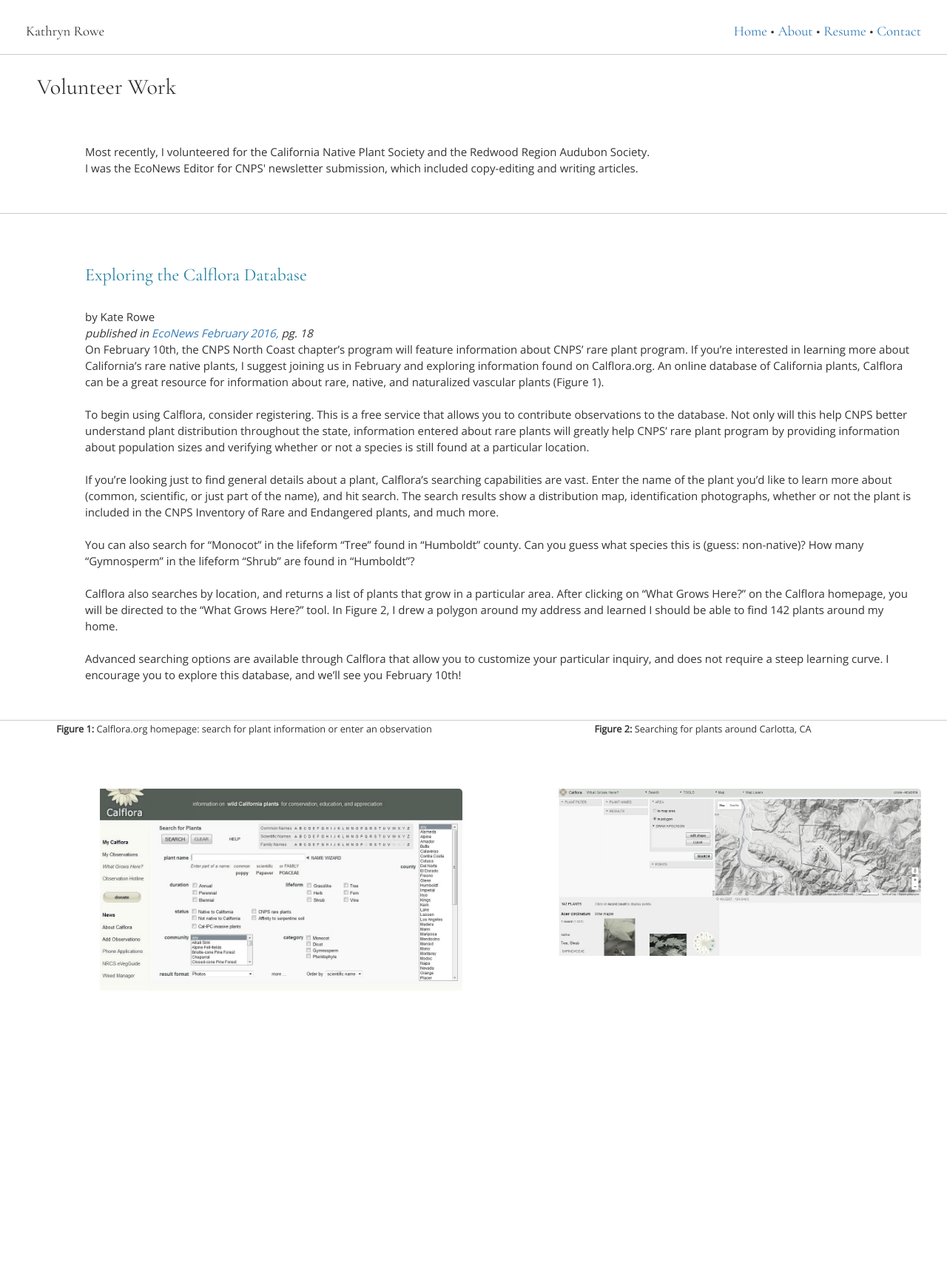
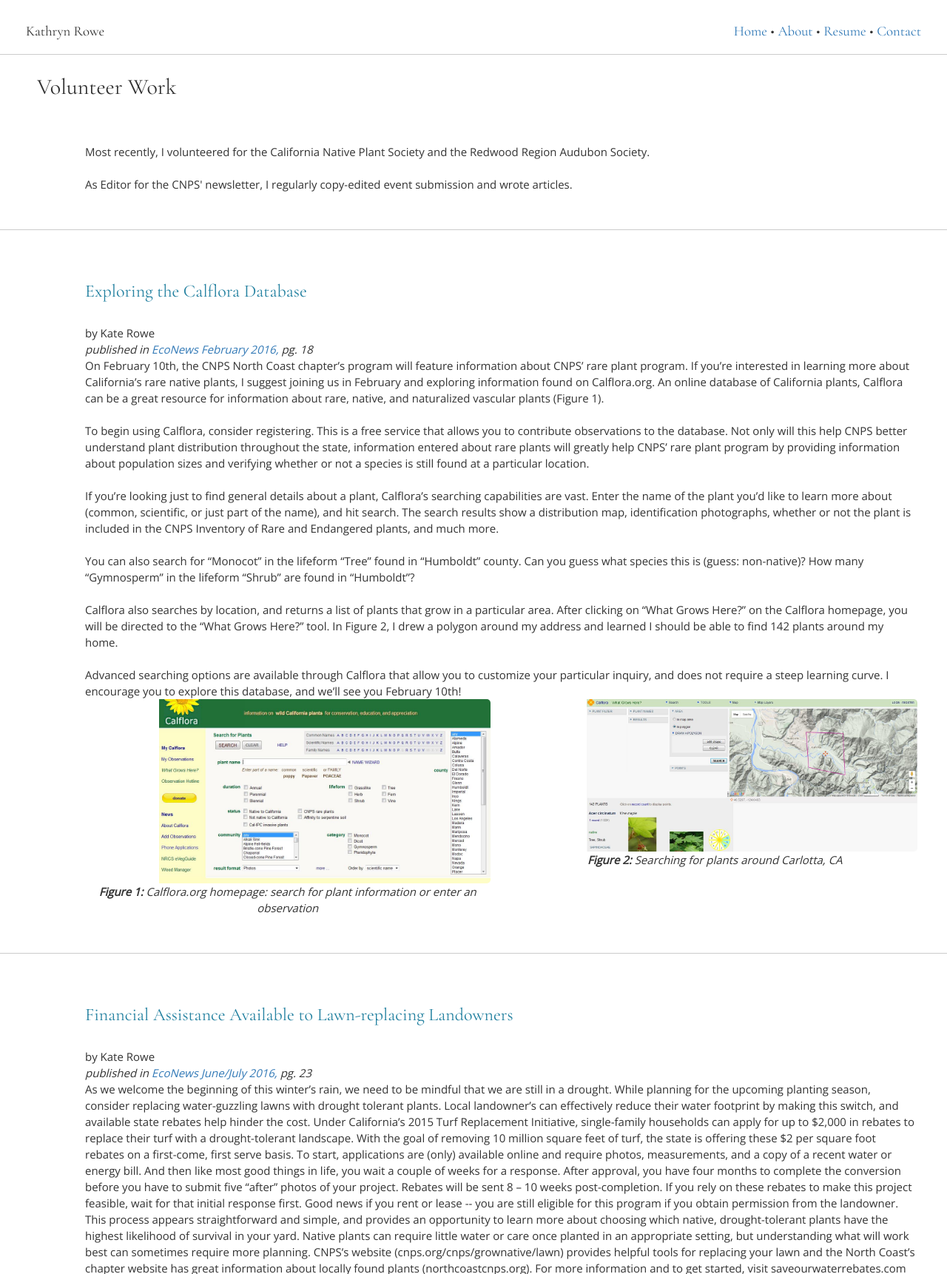
Before and after one commit to kathryn-rowe/Kathryn-Rowe-portfolio, a Flask app: page /volunteer in a window 1280 px wide. Shown: the top 1722 px of the page at 74% size. Before the commit the page ends 1332 px from the top, so only its background shows below. Run offline with Flask 2, Linux system fonts and the light colour scheme; some libraries are stand-ins or nearby versions.

Commit message:
Added a CNPS article; changed hackathon pic

```diff
--- a/templates/volunteer.html
+++ b/templates/volunteer.html
@@ -16,8 +16,8 @@
     </div>
 
     <div class="row" id="photo-row">
-        <div class="col-xs-12 col-md-12 col-lg-12">Most recently, I volunteered for the California Native Plant Society and the Redwood Region Audubon Society.<br>
-        I was the EcoNews Editor for CNPS' newsletter submission, which included copy-editing and writing articles.<br>
+        <div class="col-xs-12 col-md-12 col-lg-12">Most recently, I volunteered for the California Native Plant Society and the Redwood Region Audubon Society.<br><br>
+        As Editor for the CNPS' newsletter, I regularly copy-edited event submission and wrote articles.
         </div>
     </div>
 
@@ -32,25 +32,29 @@
         Calflora also searches by location, and returns a list of plants that grow in a particular area. After clicking on “What Grows Here?” on the Calflora homepage, you will be directed to the “What Grows Here?” tool. In Figure 2, I drew a polygon around my address and learned I should be able to find 142 plants around my home.<br><br>
         Advanced searching options are available through Calflora that allow you to customize your particular inquiry, and does not require a steep learning curve. I encourage you to explore this database, and we’ll see you February 10th!
         </div>
-    </div>
 
-    <!-- caption row -->
-    <div class="row" id="text-row">
-        <div class="col-xs-12 col-md-6 col-lg-6" align="center">
-            <b>Figure 1:</b> Calflora.org homepage: search for plant information or enter an observation
+        <div class="col-xs-12 col-md-6 col-lg-6">
+            <div><img class="myImg" border="0" src="./static/images/calflora.jpg" alt="calflora" width="100%"></div>
+            <div align="center"><i><b>Figure 1:</b> Calflora.org homepage: search for plant information or enter an observation</i></div>
         </div>
-        <div class="col-xs-12 col-md-6 col-lg-6" align="center">
-            <b>Figure 2:</b> Searching for plants around Carlotta, CA
+
+        <div class="col-xs-12 col-md-6 col-lg-6">
+            <div><img class="myImg" border="0" src="./static/images/figure2.jpg" alt="figure2" width="100%"></a></div>
+            <div align="center"><i><b>Figure 2:</b> Searching for plants around Carlotta, CA</i></div>
         </div>
     </div>
 
-    <!-- Image row -->
-    <div class="row" id="projects-row">
+    <div class="row" id="photo-row">
+        <div class="col-xs-12 col-md-12 col-lg-12"><h3>Financial Assistance Available to Lawn-replacing Landowners</h3><br>
+        by Kate Rowe<br>
+        <i>published in <a href="http://yournec.org/econews/junjul2016">EcoNews June/July 2016,</a> pg. 23</i><br>
+        As we welcome the beginning of this winter’s rain, we need to be mindful that we are still in a drought. While planning for the upcoming planting season, consider replacing water-guzzling lawns with drought tolerant plants. Local landowner’s can effectively reduce their water footprint by making this switch, and available state rebates help hinder the cost. Under California’s 2015 Turf Replacement Initiative, single-family households can apply for up to $2,000 in rebates to replace their turf with a drought-tolerant landscape. With the goal of removing 10 million square feet of turf, the state is offering these $2 per square foot rebates on a first-come, first serve basis. To start, applications are (only) available online and require photos, measurements, and a copy of a recent water or energy bill. And then like most good things in life, you wait a couple of weeks for a response. After approval, you have four months to complete the conversion before you have to submit five “after” photos of your project. Rebates will be sent 8 – 10 weeks post-completion.  If you rely on these rebates to make this project feasible, wait for that initial response first. Good news if you rent or lease -- you are still eligible for this program if you obtain permission from the landowner.<br>
+        This process appears straightforward and simple, and provides an opportunity to learn more about choosing which native, drought-tolerant plants have the highest likelihood of survival in your yard. Native plants can require little water or care once planted in an appropriate setting, but understanding what will work best can sometimes require more planning. CNPS’s website (cnps.org/cnps/grownative/lawn) provides helpful tools for replacing your lawn and the North Coast’s chapter website has great information about locally found plants (northcoastcnps.org). For more information and to get started, visit saveourwaterrebates.com
+        </div>
+
         <div class="col-xs-12 col-md-6 col-lg-6">
-            <img class="myImg" border="0" src="./static/images/calflora.jpg" alt="calflora" width="100%">
-        </div>
-        <div class="col-xs-12 col-md-6 col-lg-6">
-            <img class="myImg" border="0" src="./static/images/figure2.jpg" alt="figure2" width="100%"></a>
+            <div><img class="myImg" border="0" src="./static/images/garden_wildearth.jpg" alt="garden" width="100%" align="center"></div>
+            <div align="center"><i>An example of a local lawn-replacing project located in McKinleyville. Plants include Purple Needle Grass, many native wildflowers, and a few non-natives.  The homeowner reports that the planting is visited by bees, butterflies, and a family of quail. Picture provided by Donna Wildearth, Garden Visions Landscape Design</i></div>
         </div>
     </div>
 
```
Also changed, not shown: static/garden_wildearth.jpg (added), static/images/small/capital_sm.png.
